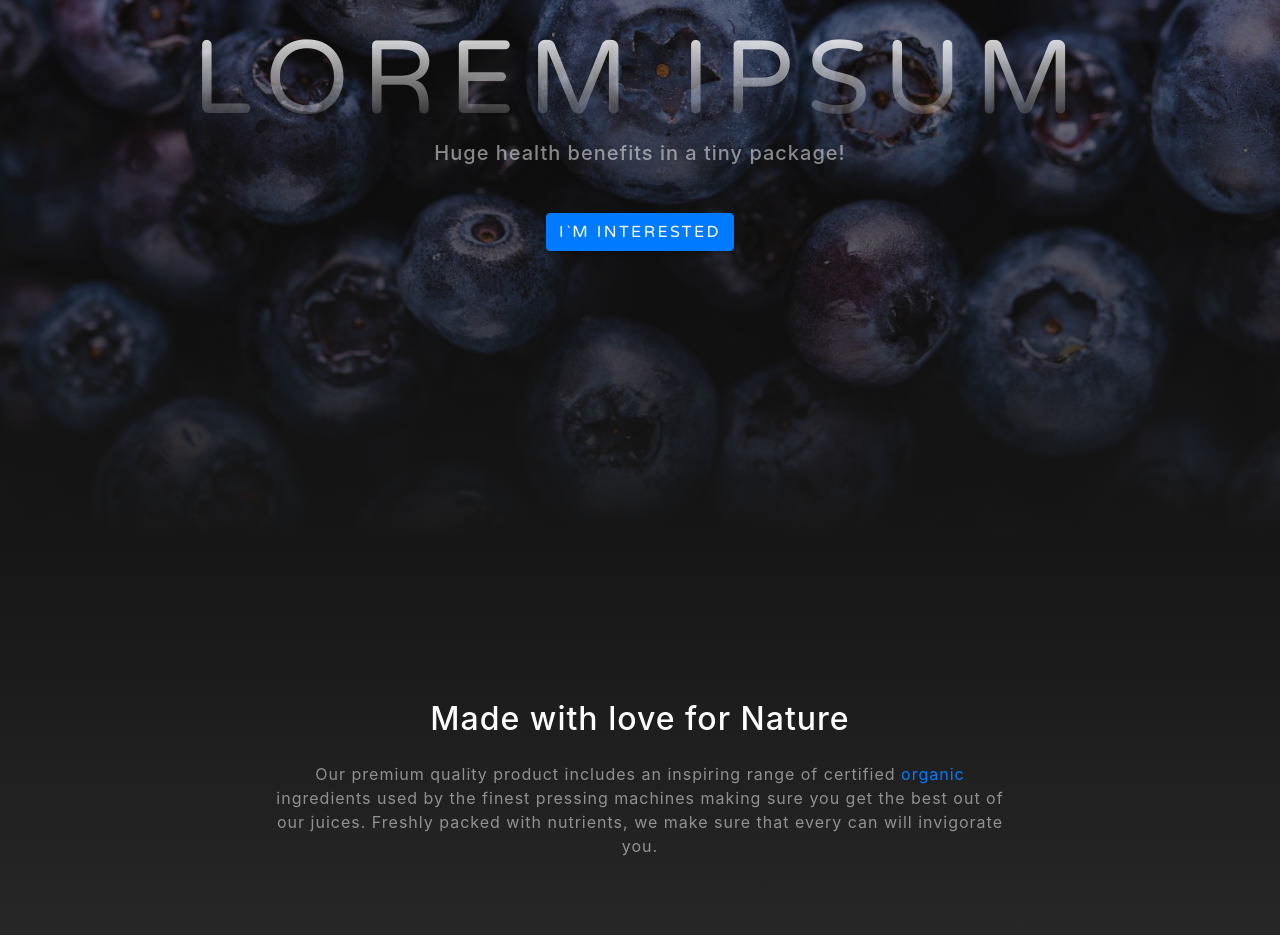
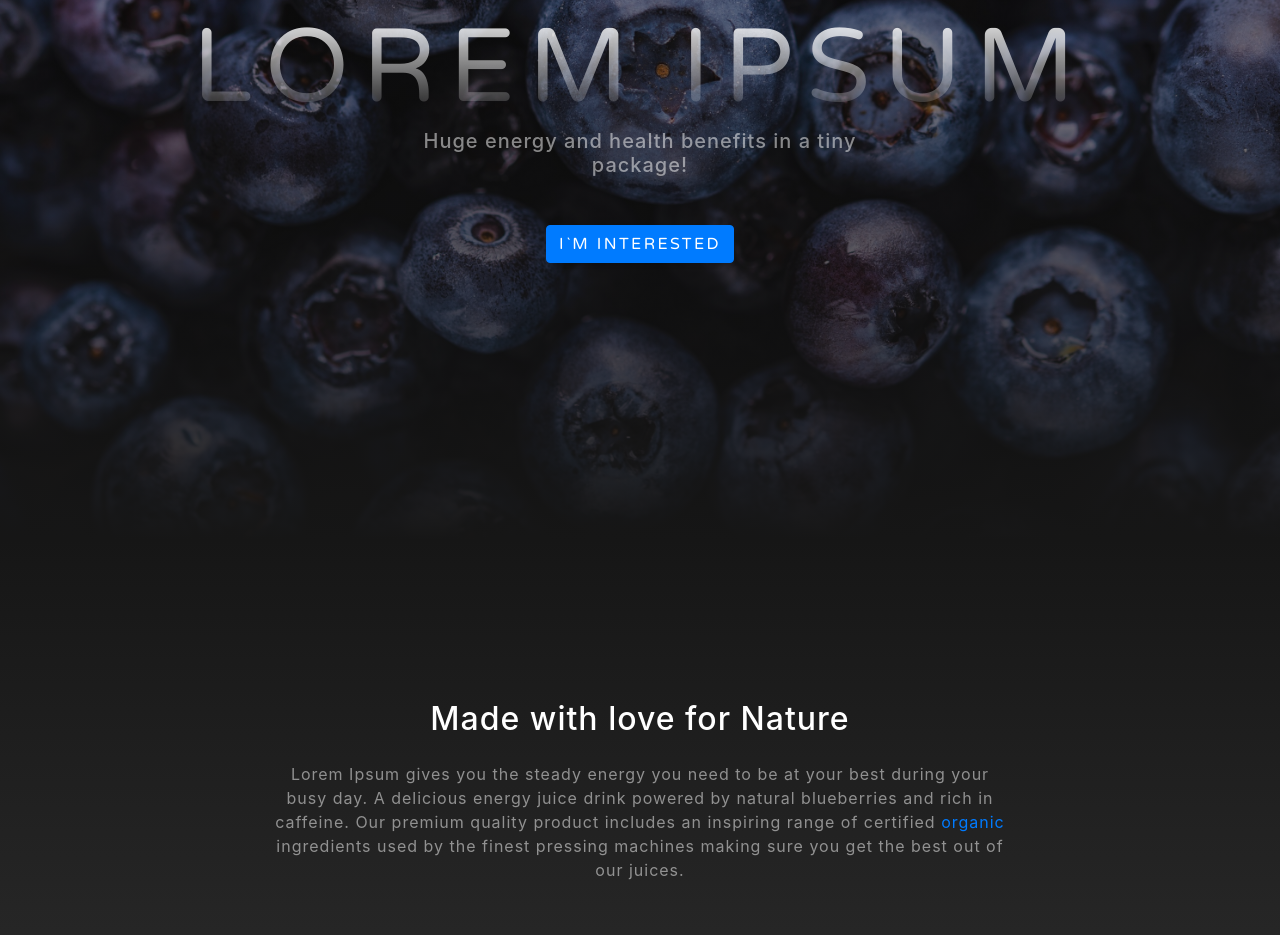
Before and after one commit to octipus/buzzbar-assignment, a website with bundled scripts: page index.html in a window 1280 px wide. Shown: the part 260-1195 px from the top of the page. Built offline with nearby package versions, Linux system fonts and the light colour scheme.

Commit message:
index update

```diff
--- a/index.html
+++ b/index.html
@@ -54,7 +54,7 @@
     <div class="container d-flex h-100 align-items-center">
       <div class="mx-auto text-center">
         <h1 class="mx-auto my-0 text-uppercase">Lorem Ipsum</h1>
-        <h2 class="text-white-50 mx-auto mt-2 mb-5">Huge health benefits in a tiny package!</h2>
+        <h2 class="text-white-50 mx-auto mt-2 mb-5">Huge energy and health benefits in a tiny package!</h2>
         <a href="#about" class="btn btn-primary js-scroll-trigger">I`m interested</a>
       </div>
     </div>
@@ -66,7 +66,7 @@
       <div class="row">
         <div class="col-lg-8 mx-auto">
           <h2 class="text-white mb-4">Made with love for Nature</h2>
-          <p class="text-white-50">Our premium quality product includes an inspiring range of certified <a href="http://startbootstrap.com/template-overviews/grayscale/">organic</a> ingredients used by the finest pressing machines making sure you get the best out of our juices. Freshly packed with nutrients, we make sure that every can will invigorate you.</p>
+          <p class="text-white-50">Lorem Ipsum gives you the steady energy you need to be at your best during your busy day. A delicious energy juice drink powered by natural blueberries and rich in caffeine. Our premium quality product includes an inspiring range of certified <a href="http://startbootstrap.com/template-overviews/grayscale/">organic</a> ingredients used by the finest pressing machines making sure you get the best out of our juices.</p>
         </div>
       </div>
       <img src="img/blueberries.png" class="img-fluid" alt="">
```
